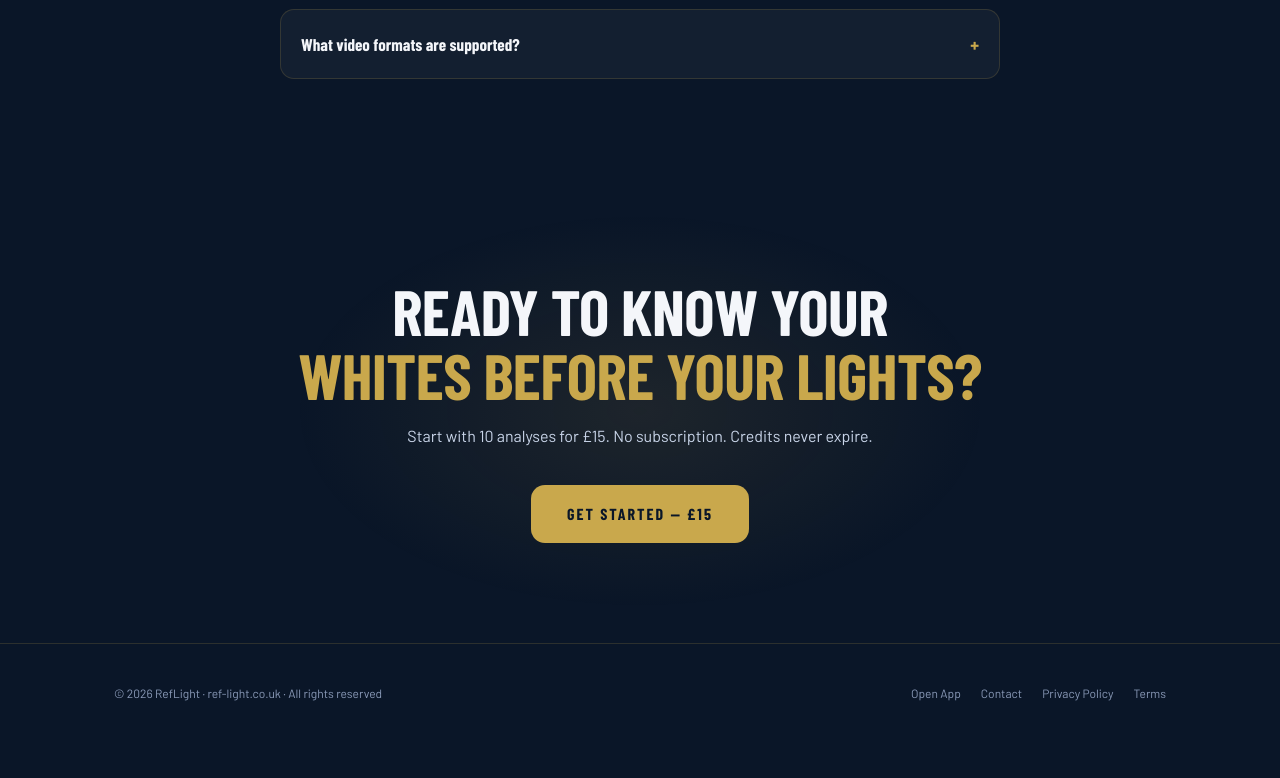
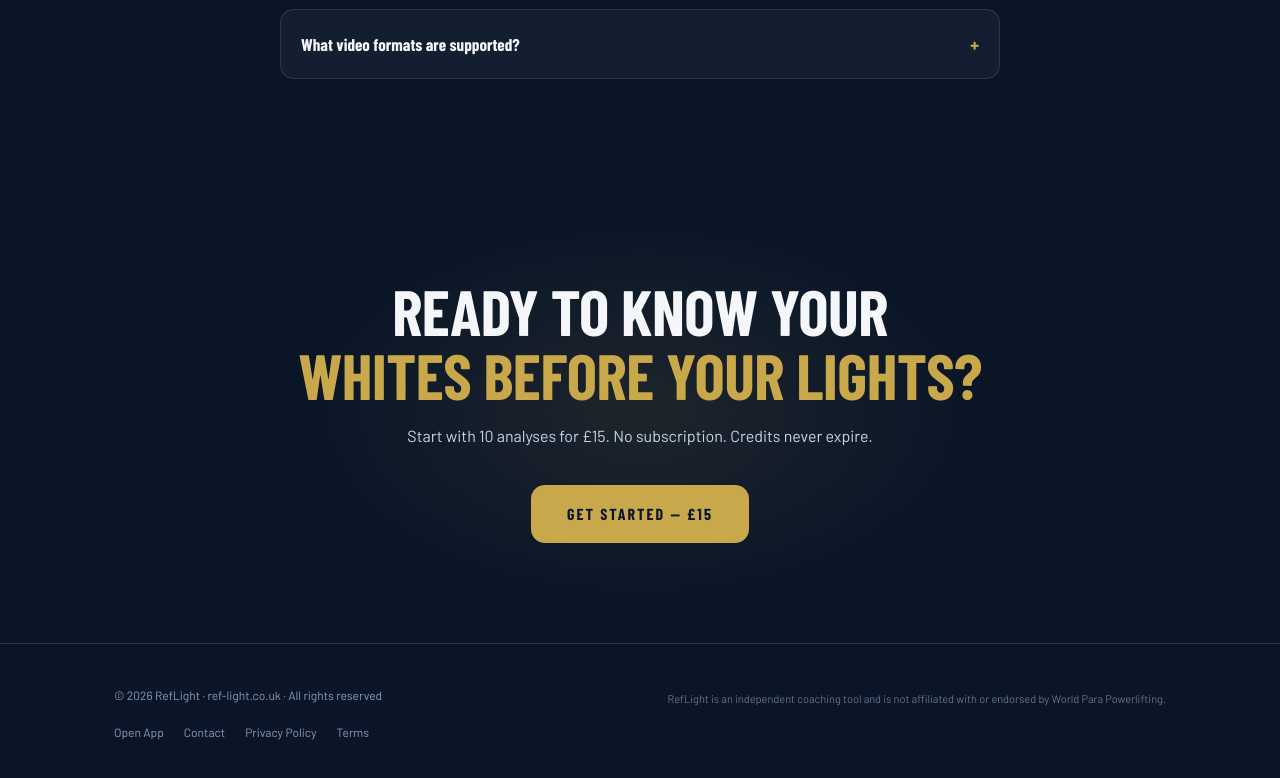
Before and after one commit to tomwhits86-cyber/Para-lift-analyser, a website: page index.html in a window 1280 px wide. Shown: the part 5246-6024 px from the top of the page. Before the commit the page ends 5989 px from the top, so only its background shows below. Drawn offline with nearby package versions, Linux system fonts and the light colour scheme; a web font is replaced by a local one.

Commit message:
Update index.html

```diff
--- a/index.html
+++ b/index.html
@@ -394,6 +394,7 @@ footer { border-top: 1px solid var(--card-border); padding: 40px 0; }
   <div class="container">
     <div class="footer-inner">
       <div class="footer-copy">© 2026 RefLight · ref-light.co.uk · All rights reserved</div>
+      <div class="footer-copy" style="margin-top:6px;font-size:11px;opacity:0.7;">RefLight is an independent coaching tool and is not affiliated with or endorsed by World Para Powerlifting.</div>
       <div class="footer-links">
         <a href="para-lift-analyser-app.html" class="footer-link">Open App</a>
         <a href="mailto:helloreflight@gmail.com" class="footer-link">Contact</a>
```
